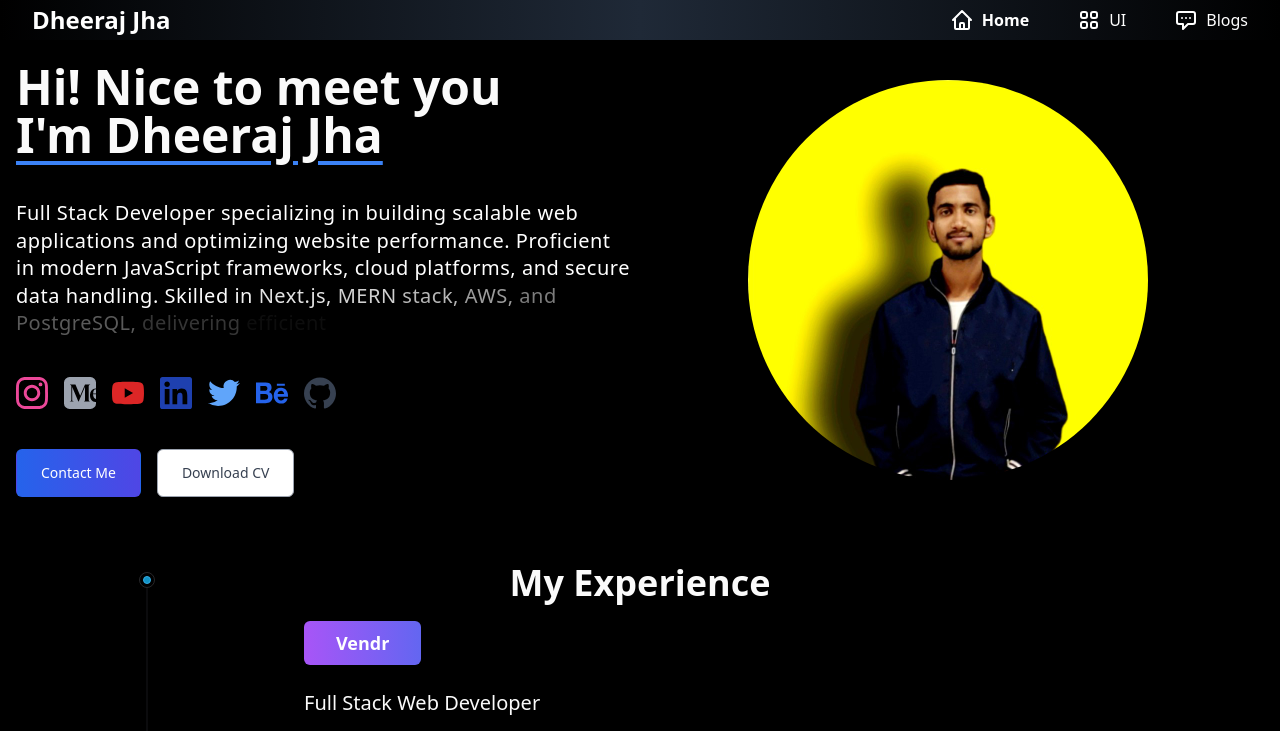
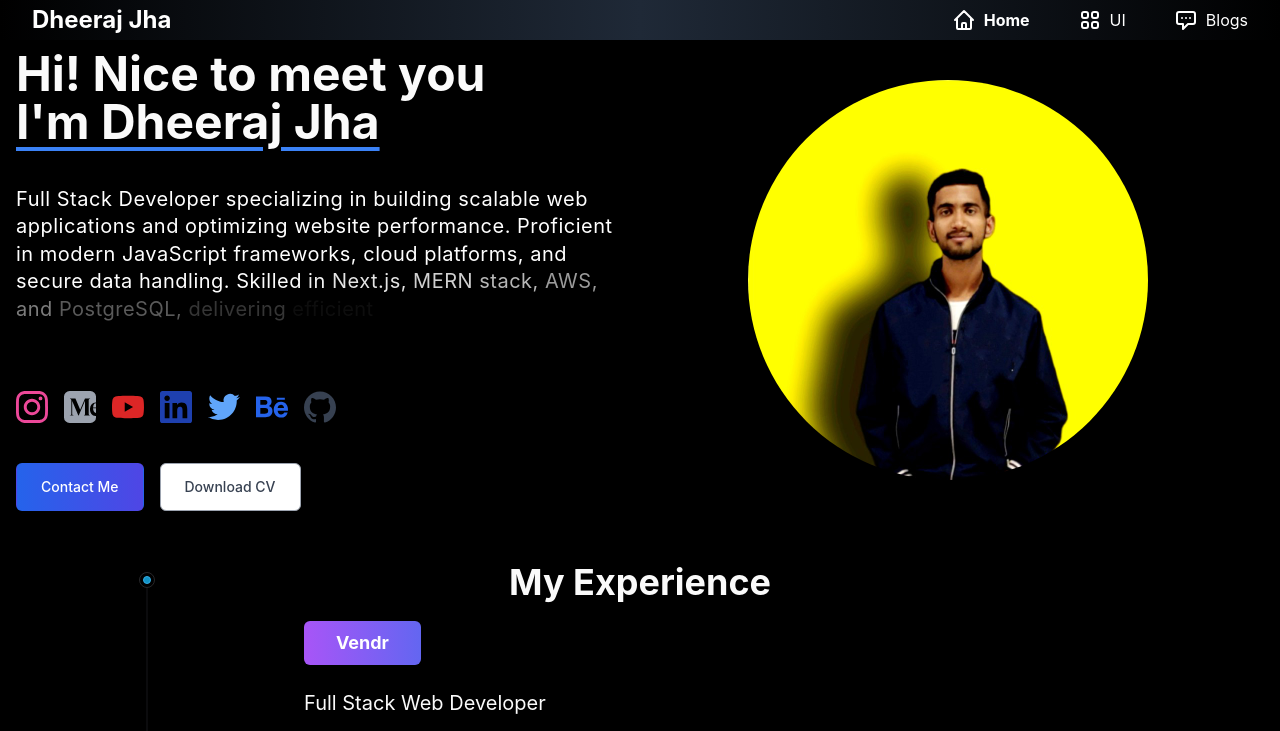
Before and after one commit to Dheerajjha451/Dheeraj_Jha_Portfolio, a Next.js app: page / in a window 1280 px wide. Shown: the top 731 px of the page. Built offline with nearby package versions, Linux system fonts and the light colour scheme.

Commit message:
fix issue

```diff
--- a/app/layout.tsx
+++ b/app/layout.tsx
@@ -1,9 +1,10 @@
 import type { Metadata } from "next";
 import { ThemeProvider } from "@/components/theme-provider";
-import { Inter } from "next/font/google";
 import "./globals.css";
 import { Analytics } from '@vercel/analytics/react';
-const inter = Inter({ subsets: ["latin"] });
+
+// Use system fonts as fallback to avoid network issues
+const fontClass = "font-sans";
 
 export const metadata: Metadata = {
   title: {
--- a/app/not-found.tsx
+++ b/app/not-found.tsx
@@ -24,7 +24,7 @@ export default function NotFound() {
             <h1 className="text-6xl font-bold text-white mb-4">404</h1>
             <h2 className="text-2xl font-semibold text-gray-300 mb-6">Page Not Found</h2>
             <p className="text-gray-400 mb-8 max-w-md">
-              Sorry, the page you are looking for doesn't exist or has been moved.
+              Sorry, the page you are looking for doesn&apos;t exist or has been moved.
             </p>
             <Link
               href="/"
--- a/next.config.mjs
+++ b/next.config.mjs
@@ -8,6 +8,9 @@ const nextConfig = {
         deviceSizes: [640, 750, 828, 1080, 1200, 1920, 2048, 3840],
         imageSizes: [16, 32, 48, 64, 96, 128, 256, 384],
     },
+
+    // Font optimization
+    optimizeFonts: true,
 
     // Security headers
     async headers() {
@@ -41,11 +44,6 @@ const nextConfig = {
 
     // Power optimizations
     poweredByHeader: false,
-
-    // Enable experimental features for better performance
-    experimental: {
-        optimizeCss: true,
-    }
 };
 
 export default nextConfig;
--- a/tailwind.config.ts
+++ b/tailwind.config.ts
@@ -24,6 +24,24 @@ const config: Config = {
       },
     },
     extend: {
+      fontFamily: {
+        sans: [
+          'Inter',
+          'system-ui',
+          '-apple-system',
+          'BlinkMacSystemFont',
+          '"Segoe UI"',
+          'Roboto',
+          '"Helvetica Neue"',
+          'Arial',
+          '"Noto Sans"',
+          'sans-serif',
+          '"Apple Color Emoji"',
+          '"Segoe UI Emoji"',
+          '"Segoe UI Symbol"',
+          '"Noto Color Emoji"'
+        ],
+      },
       colors: {
         border: "hsl(var(--border))",
         input: "hsl(var(--input))",
```
